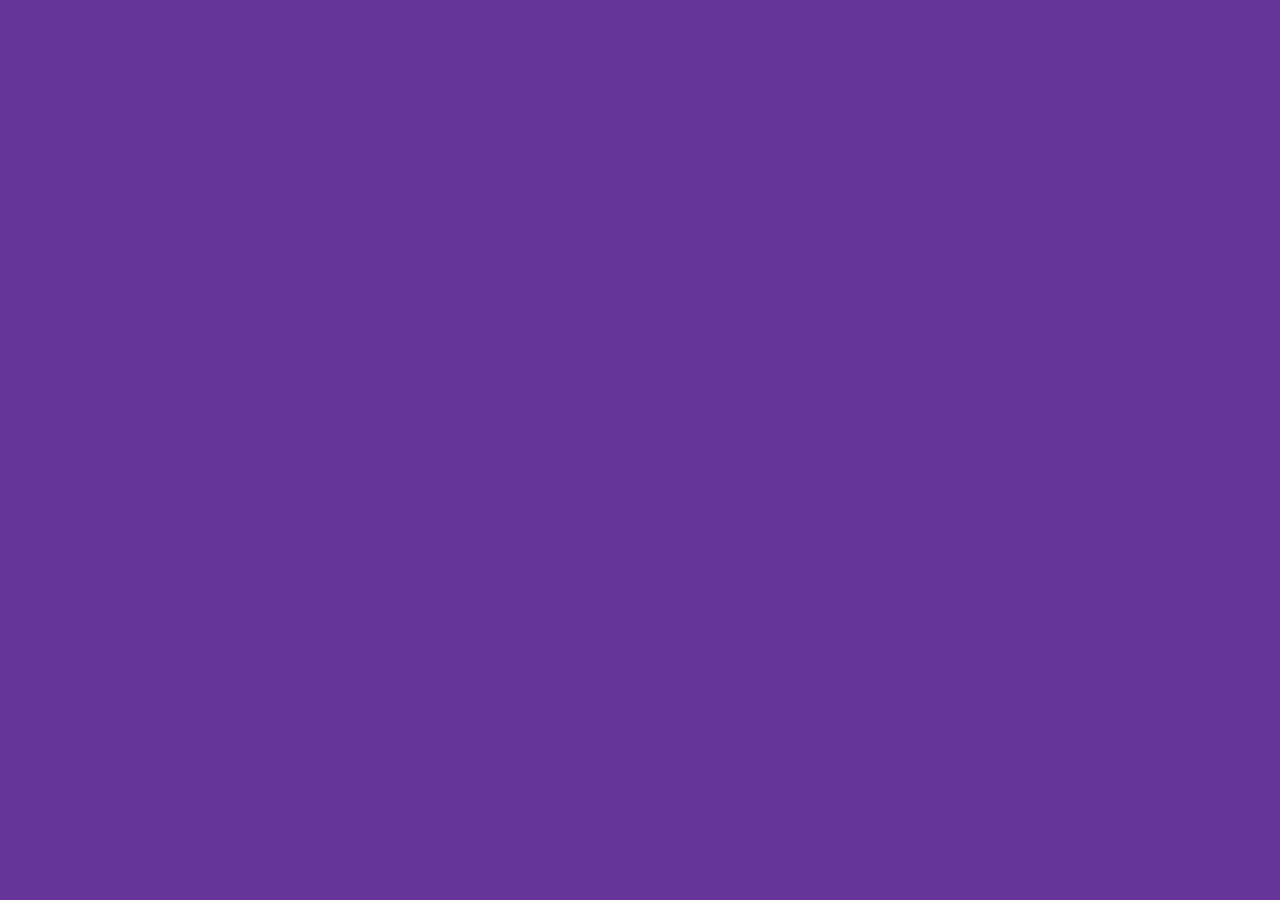
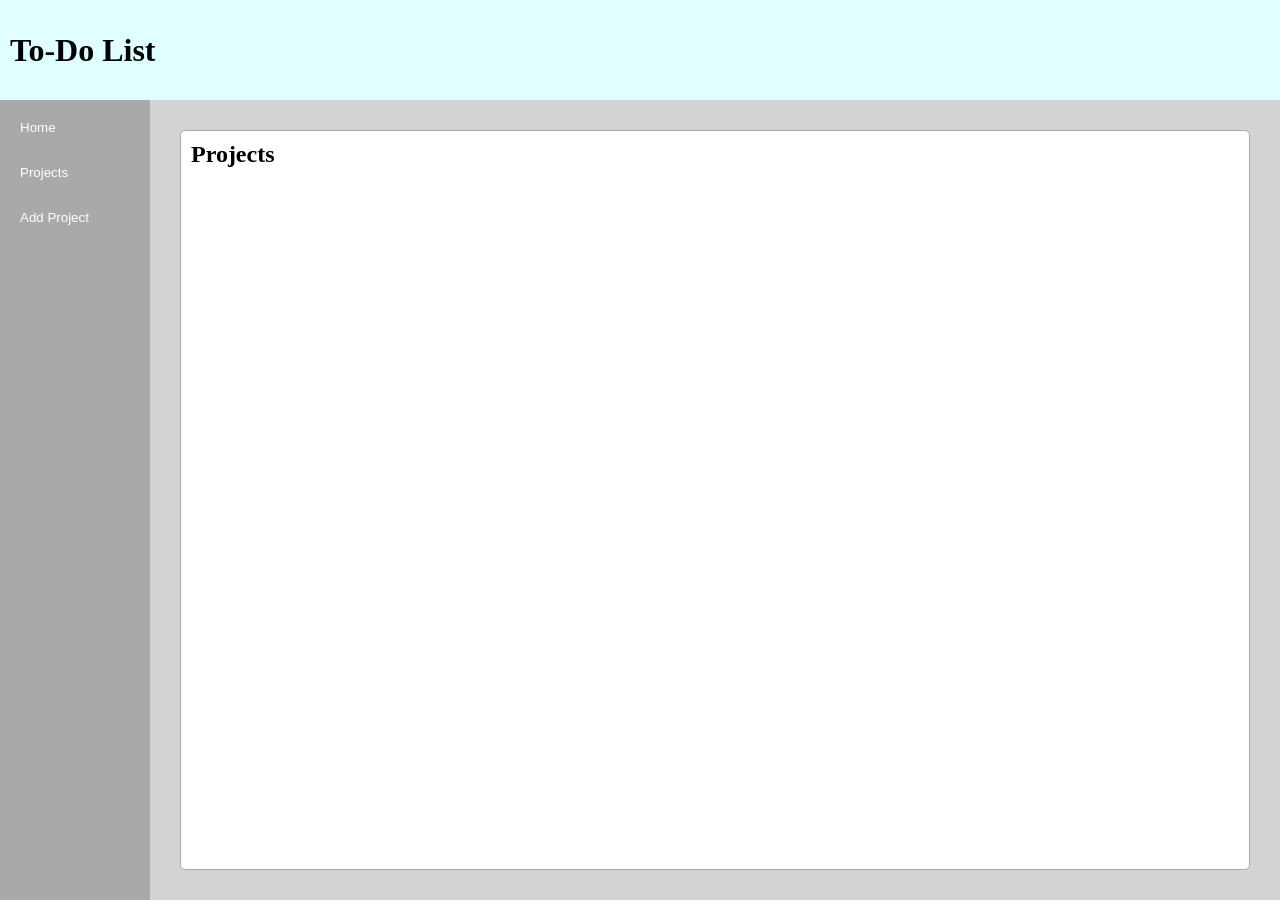
Before and after one commit to YuanLim123/to-do-list, a website built with webpack: page src/template.html in a window 1280 px wide. Before the commit the page ends 800 px from the top, so only its background shows below. Built offline with nearby package versions, Linux system fonts and the light colour scheme.

Commit message:
Add Class, Enums, View, Components for the todo list

```diff
--- /dev/null
+++ b/src/Class/Project.js
@@ -0,0 +1,41 @@
+class Project {
+    constructor() {
+        this._tasks = [];
+    }
+
+    add(task) {
+        this._tasks.push(task);
+    }
+
+    get(index) {
+        return this._tasks[index];
+    }
+
+    getAll() {
+        return this._tasks;
+    }
+
+    count() {
+        return this._tasks.length;
+    }
+
+    deleteAll() {
+        this._tasks = [];
+    }
+
+    delete(index) {
+        this.tasks.splice(index, 1);
+    }
+
+    first() {
+        return this._tasks[0];
+    }
+
+    last() {
+        return this._tasks[this._tasks.length - 1];
+    }
+
+}
+
+
+export default Project;
--- /dev/null
+++ b/src/Enum/Status.js
@@ -0,0 +1,6 @@
+const Status = {
+    COMPLETED: "completed",
+    INCOMPLETE: "incomplete",
+};
+
+export default Status;
--- /dev/null
+++ b/src/View/Components/MainContainer.js
@@ -0,0 +1,7 @@
+function createMainContainer() {
+    const contentDiv = document.createElement("div");
+    contentDiv.classList.add("main");
+    return contentDiv;
+}
+
+export default createMainContainer;
--- /dev/null
+++ b/src/View/Components/SideBar.js
@@ -0,0 +1,20 @@
+import createSideBarLink from "./SideBarLink";
+
+function createSideBar() {
+  const sideBarDiv = document.createElement("div");
+  sideBarDiv.classList.add("sidebar");
+
+  const sideBarLinks = [
+    createSideBarLink("Home", "homeBtn"),
+    createSideBarLink("Projects", "projectsBtn"),
+    createSideBarLink("Add Project", "addProjectBtn"),
+  ];
+
+  sideBarLinks.forEach((link) => {
+    sideBarDiv.appendChild(link);
+  });
+
+  return sideBarDiv;
+}
+
+export default createSideBar;
--- /dev/null
+++ b/src/View/Components/SideBarLink.js
@@ -0,0 +1,9 @@
+function createSideBarLink(text, elementId) {
+    const linkButton = document.createElement("button");
+    linkButton.classList.add("sidebar-link");
+    linkButton.textContent = text;
+    linkButton.id = elementId;
+    return linkButton;
+}
+
+export default createSideBarLink;
--- /dev/null
+++ b/src/View/Pages/Project/add.js
@@ -0,0 +1,25 @@
+function createProjectAdd() {
+  const form = document.createElement("form");
+  form.classList.add("project-add-form");
+
+  const titleInput = document.createElement("input");
+  titleInput.type = "text";
+  titleInput.placeholder = "Project Title";
+  titleInput.required = true;
+
+  const dateInput = document.createElement("input");
+  dateInput.type = "date";
+  dateInput.required = true;
+
+  const submitButton = document.createElement("button");
+  submitButton.type = "submit";
+  submitButton.textContent = "Add Project";
+
+  form.appendChild(titleInput);
+  form.appendChild(dateInput);
+  form.appendChild(submitButton);
+
+  return form;
+}
+
+export default createProjectAdd;
--- /dev/null
+++ b/src/View/Pages/Project/index.js
@@ -0,0 +1,11 @@
+function createProjectIndex() {
+    const containerDiv = document.createElement("div");
+
+    const projectTitle = document.createElement("h2");
+    projectTitle.textContent = "Projects";
+    containerDiv.appendChild(projectTitle);
+
+    return containerDiv;
+}
+
+export default createProjectIndex;
--- a/src/greeting.js
+++ /dev/null
@@ -1,2 +0,0 @@
-// greeting.js
-export const greeting = "Hello, Odinite!";
--- a/src/index.js
+++ b/src/index.js
@@ -1,5 +1,48 @@
 // src/index.js
 import "./styles.css";
-import { greeting } from "./greeting.js";
+import createSideBar from "./View/Components/SideBar.js";
+import createMainContainer from "./View/Components/MainContainer.js";
+import createProjectIndex from "./View/Pages/Project/index.js";
+import createProjectAdd from "./View/Pages/Project/add.js";
 
-console.log(greeting);
+const contentDiv = document.getElementById("content");
+
+function renderProjectIndex() {
+  contentDiv.innerHTML = "";
+  contentDiv.appendChild(createSideBar());
+  const main = createMainContainer();
+  main.appendChild(createProjectIndex());
+  contentDiv.appendChild(main);
+  attachSidebarListeners();
+}
+
+function renderProjectAdd() {
+  contentDiv.innerHTML = "";
+  contentDiv.appendChild(createSideBar());
+  const main = createMainContainer();
+  main.appendChild(createProjectAdd());
+  contentDiv.appendChild(main);
+  attachSidebarListeners();
+}
+
+function renderHome() {
+  contentDiv.innerHTML = "";
+  contentDiv.appendChild(createSideBar());
+  const main = createMainContainer();
+  // Add home page content if needed
+  contentDiv.appendChild(main);
+  attachSidebarListeners();
+}
+
+function attachSidebarListeners() {
+  const homeButton = document.getElementById("homeBtn");
+  const projectsButton = document.getElementById("projectsBtn");
+  const addProjectButton = document.getElementById("addProjectBtn");
+
+  if (homeButton) homeButton.onclick = renderHome;
+  if (projectsButton) projectsButton.onclick = renderProjectIndex;
+  if (addProjectButton) addProjectButton.onclick = renderProjectAdd;
+}
+
+// Initial render
+renderProjectIndex();
--- a/src/styles.css
+++ b/src/styles.css
@@ -1,4 +1,57 @@
 /* styles.css */
+* {
+  margin: 0;
+  padding: 0;
+}
+
 body {
-  background-color: rebeccapurple;
+  background-color: lightgray;
+  display: grid;
+  grid-template-rows: 100px 1fr;
+  grid-template-columns: 100px 1fr;
 }
+
+header {
+  grid-row: 1 / 2;
+  grid-column: 1 / 3;
+  background-color: lightcyan;
+  display: flex;
+  align-items: center;
+  justify-content: flex-start;
+  padding-left: 10px;
+}
+
+#content {
+  grid-row: 2 / 3;
+  grid-column: 1 / 3;
+  padding: 0px;
+  height: 100vh;
+  display: grid;
+  grid-template-columns: 150px 1fr;
+}
+
+#content .sidebar {
+  grid-column: 1 / 2;
+  background-color: darkgray;
+  padding: 10px;
+  display: flex;
+  flex-direction: column;
+  align-items: flex-start;
+  gap: 10px;
+}
+
+#content .sidebar .sidebar-link {
+  padding: 10px;
+  color: white;
+  background-color: transparent;
+  border: none;
+  cursor: pointer;
+}
+
+#content .main {
+  margin: 30px;
+  background-color: white;
+  border: 1px solid darkgray;
+  border-radius: 5px;
+  padding: 10px;
+}
--- a/src/template.html
+++ b/src/template.html
@@ -6,6 +6,9 @@
     <title>Document</title>
 </head>
 <body>
-
+    <header>
+        <h1>To-Do List</h1>
+    </header>
+    <div id="content"></div>
 </body>
 </html>
```
Also changed, not shown: src/Class/Task.js (added, +24 -0 lines), src/Enum/Priority.js (added, +7 -0 lines), src/controller.js (added, +14 -0 lines).
